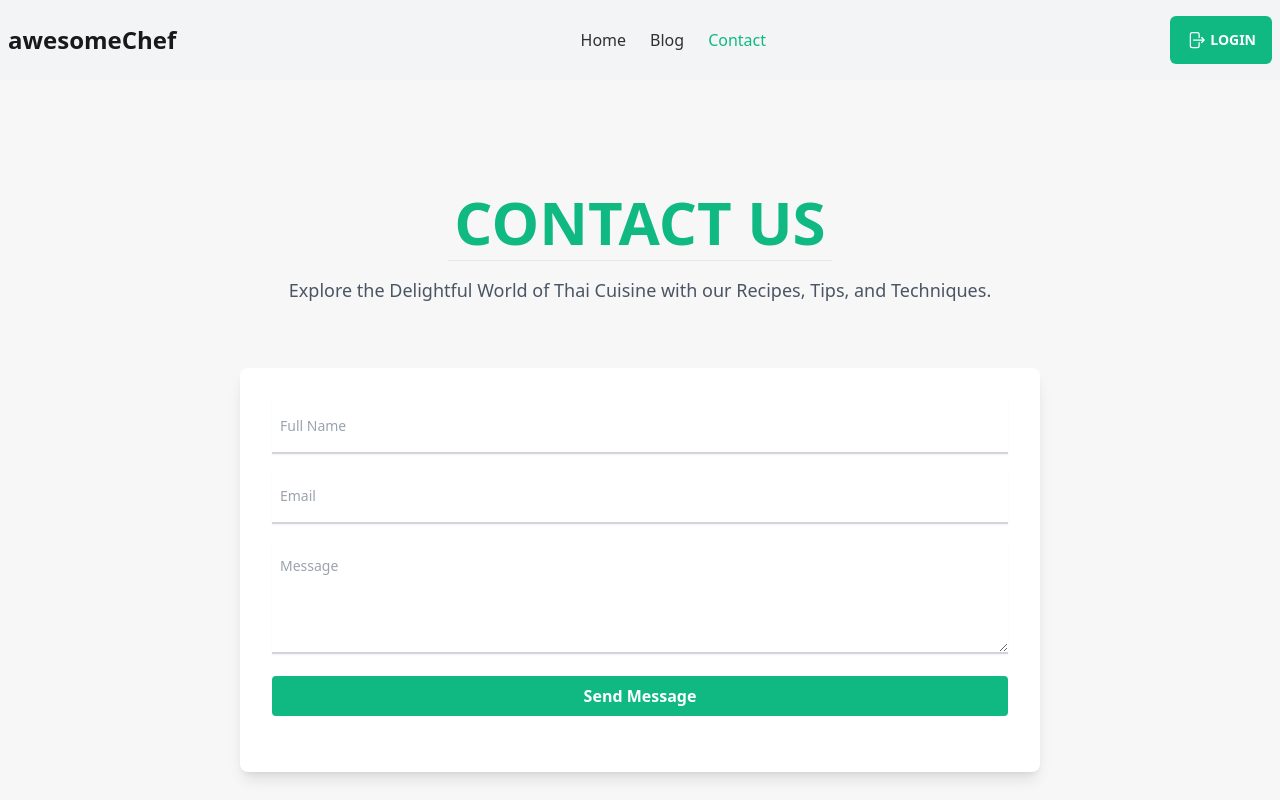
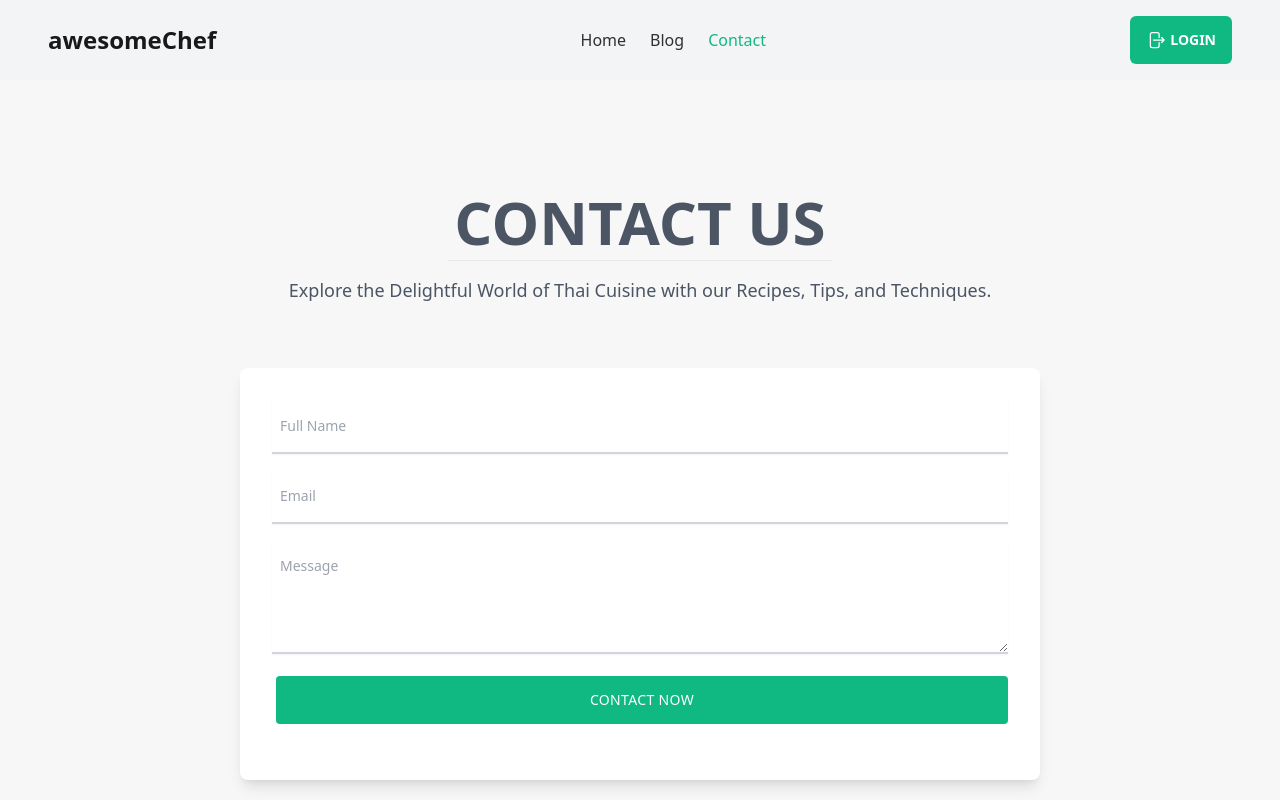
Before and after one commit to rajibrahman74/awesome-chef, a React (Vite) app: page /contact in a window 1280 px wide. Shown: the top 800 px of the page. Built offline with nearby package versions, Linux system fonts and the light colour scheme; no server answers.

Commit message:
Fix: Card issues

```diff
--- a/src/components/Button.jsx
+++ b/src/components/Button.jsx
@@ -7,7 +7,7 @@ const Button = (props) => {
 
     return (
 
-        <button className="btn border-0 inline-flex items-center justify-center h-10 px-5 text-sm font-medium tracking-wide text-white transition duration-300 rounded focus-visible:outline-none whitespace-nowrap bg-emerald-500 disabled:cursor-not-allowed disabled:borde">{props.text}</button>
+        <button className="ml-1 btn border-0 inline-flex items-center justify-center h-10 px-5 text-sm font-medium tracking-wide text-white transition duration-300 rounded focus-visible:outline-none whitespace-nowrap bg-emerald-500 disabled:cursor-not-allowed disabled:borde">{props.text}</button>
 
     );
 
--- a/src/components/HeroSection.jsx
+++ b/src/components/HeroSection.jsx
@@ -8,7 +8,7 @@ import { motion } from "framer-motion"
 
 const HeroSection = () => {
   return (
-    <section className="max-w-[100rem] mx-auto py-[10rem] flex flex-col-reverse md:flex-row justify-center items-center gap-[70px] px-4 overflow-hidden">
+    <section className="max-w-[93rem] mx-auto py-[10rem] flex flex-col-reverse md:flex-row justify-center items-center gap-[70px] lg:px-4 overflow-hidden">
       <div className="flex flex-col gap-[30px] md:w-1/2 md:pl-[30px] xs:text-center">
         <motion.h1
           initial={{ opacity: 0, y: -20 }}
@@ -22,7 +22,7 @@ const HeroSection = () => {
           initial={{ opacity: 0, y: -20 }}
           animate={{ opacity: 1, y: 0 }}
           transition={{ duration: 1, delay: 0.2 }}
-          className="text-[#757575] text-[17px] m-0 pt-5"
+          className="text-[#757575] text-[17px] m-0 pt-5 pl-1"
         >
           A Korean chef is a skilled culinary professional who specializes in
           the preparation and presentation of traditional Korean cuisine. Korean
--- a/src/components/Shared/Header.jsx
+++ b/src/components/Shared/Header.jsx
@@ -21,7 +21,7 @@ const Header = () => {
   return (
     <header className="bg-gray-100 sticky top-0 z-10 ">
       <ToastContainer />
-      <nav className="navbar max-w-7xl mx-auto flex justify-between items-center py-4 ">
+      <nav className="navbar max-w-7xl mx-auto flex justify-between items-center lg:px-12 py-4 ">
         <div className="">
           <div className="dropdown">
             <label tabIndex={0} className="btn btn-ghost lg:hidden">
--- a/src/components/Testimonial.jsx
+++ b/src/components/Testimonial.jsx
@@ -22,7 +22,7 @@ const Testimonial = () => {
       >
         <SwiperSlide>
           <div className="bg-white p-24 rounded-lg shadow-lg">
-            <img src="https://m.timesofindia.com/photo/97028719/97028719.jpg" alt="Testimonial 1" className=" w-[5rem] h-[10rem] rounded-full mx-auto mb-6" />
+            <img src="https://blog.hubspot.com/hubfs/Customer-testimonial-page.jpg" alt="Testimonial 1" className="  w-36 h-40  rounded-full mx-auto mb-6" />
             <h3 className="text-2xl text-gray-800 font-bold mb-2">John Doe</h3>
             <p className="text-lg text-gray-600">
               "Lorem ipsum dolor sit amet, consectetur adipiscing elit. Fusce aliquet vestibulum mauris ac rutrum. Proin pulvinar malesuada nisl."
@@ -31,7 +31,7 @@ const Testimonial = () => {
         </SwiperSlide>
         <SwiperSlide>
           <div className="bg-white p-24 rounded-lg shadow-lg">
-            <img src="https://i.pinimg.com/736x/eb/dc/eb/ebdcebbeded7f600a24c366a37da4dfb.jpg" alt="Testimonial 2" className=" w-[5rem] h-[10rem] rounded-full mx-auto mb-6" />
+            <img src="https://photoheads.co.uk/wp-content/uploads/2020/05/headshot-with-client-testimonial.jpg" alt="Testimonial 2" className="  w-36 h-40  rounded-full mx-auto mb-6" />
             <h3 className="text-2xl text-gray-800 font-bold mb-2">Jane Smith</h3>
             <p className="text-lg text-gray-600">
               "Sed vel facilisis lectus. Mauris a arcu vitae leo iaculis lobortis. Suspendisse potenti. Fusce id gravida turpis, vitae volutpat arcu."
@@ -40,7 +40,7 @@ const Testimonial = () => {
         </SwiperSlide>
         <SwiperSlide>
           <div className="bg-white  p-24 rounded-lg shadow-lg">
-            <img src="https://e0.pxfuel.com/wallpapers/546/11/desktop-wallpaper-jimin-bts-park-jimin-thumbnail.jpg" alt="Testimonial 3" className="w-[5rem] h-[10rem] rounded-full mx-auto mb-6" />
+            <img src="https://t3.ftcdn.net/jpg/04/60/91/88/360_F_460918802_XVCymFr7MoziFpnInbTDvrlblYhvAOi2.jpg" alt="Testimonial 3" className=" w-36 h-40  rounded-full mx-auto mb-6" />
             <h3 className="text-2xl text-gray-800 font-bold mb-2">Mike Johnson</h3>
             <p className="text-lg text-gray-600">
               "Quisque congue ligula at nunc congue, non lacinia tortor consequat. Mauris rutrum turpis et turpis scelerisque, at dictum enim pretium."
@@ -49,7 +49,7 @@ const Testimonial = () => {
         </SwiperSlide>
         <SwiperSlide>
           <div className="bg-white  p-24 rounded-lg shadow-lg">
-            <img src="https://static.wikia.nocookie.net/the-bangtan-boys/images/4/44/The_Astronaut_Concept_Photo_%281%29.png/" alt="Testimonial 4" className=" w-[5rem] h-[10rem] rounded-full mx-auto mb-6" />
+            <img src="https://img.freepik.com/premium-photo/portrait-happy-man-wearing-glasses-looking-camera-indoors_709984-2264.jpg" alt="Testimonial 4" className=" w-36 h-40  rounded-full mx-auto mb-6" />
             <h3 className="text-2xl text-gray-800 font-bold mb-2">Sarah Williams</h3>
             <p className="text-lg text-gray-600">
               "Vivamus consectetur est vitae neque ultricies, non vestibulum nulla consequat. Sed ultricies mauris eget posuere fermentum."
--- a/src/components/chefAndDetails/ChefDetails.jsx
+++ b/src/components/chefAndDetails/ChefDetails.jsx
@@ -63,13 +63,13 @@ const ChefDetails = () => {
         </div>
       </div>
 
-      <div className="my-2">
+      <div className="my-2 ">
         <h3 className="lg:text-5xl text-4xl font-bold text-center mb-8 py-8 ">
           {name}'s most popular recipes!
         </h3>
-        <div className=" mx-auto grid grid-cols-1 md:grid-cols-2 lg:grid-cols-3 gap-2 ">
+        <div className="grid grid-cols-1 md:grid-cols-2 lg:grid-cols-3 gap-2">
           {recipes.map((recipe) => (
-            <div className=" w-full" key={id}>
+            <div className="w-full" key={id}>
               <ChefRecipes recipe={recipe} />
             </div>
           ))}
--- a/src/components/chefAndDetails/ChefRecipes.jsx
+++ b/src/components/chefAndDetails/ChefRecipes.jsx
@@ -19,26 +19,26 @@ const ChefRecipes = ({ recipe }) => {
 
   return (
     <div className="px-2 py-4">
-      <div className="py-2 shadow-lg border-2 border-[#204d20] ">
+      <div className="py-2 shadow-lg border-2 border-[#204d20] md:h-[67rem] xl:h-[60rem] ">
         <h1 className="text-2xl pb-4 text-center font-bold">{recipe_name}</h1>
-        <div className="flex flex-col items-center">
-          <div className="">
+        <div className="flex flex-col items-center ">
+          <div className="flex justify-center">
             <img
               src={recipe_image}
-              className="w-full md:w-[30rem] h-[20rem] rounded-lg mb-6 lg:mb-0 "
+              className="w-full md:w-[30rem] h-[20rem] object-cover rounded-lg mb-6 lg:mb-0 "
             />
           </div>
-          <div className="px-3">
-            <p className="text-lg py-6">
+          <div className="px-3 flex-grow">
+            <p className="text-lg py-5">
               <strong>Ingredients:</strong> {ingredients}.
             </p>
-            <p className="text-lg py-3">
+            <p className="text-lg">
               <strong>Method:</strong> {method}.
             </p>
           </div>
         </div>
         <div className="flex flex-col md:flex-row items-center justify-around px-2">
-        <div className="flex mr-2 items-center py-8">
+        <div className="flex mr-2 items-center py-10">
             {Array.from({ length: 5 }).map((_, index) => (
               <StarIcon
                 key={index}
@@ -51,7 +51,7 @@ const ChefRecipes = ({ recipe }) => {
             <span className="font-semibold ml-3 text-slate-400">{recipe_rating}</span>
           </div>
           <button
-            className="transition duration-300 border-2 border-[#10B981] hover:bg-transparent hover:text-gray-600 rounded py-3 px-4 bg-success text-white flex items-center"
+            className="btn border-0 inline-flex items-center justify-center h-10 px-5 text-sm font-medium tracking-wide text-white transition duration-300 rounded focus-visible:outline-none whitespace-nowrap bg-emerald-500 disabled:cursor-not-allowed disabled:borde"
             disabled={favorite}
             onClick={handleFavorite}
           >
--- a/src/pages/Blog.jsx
+++ b/src/pages/Blog.jsx
@@ -22,7 +22,7 @@ const Blog = () => {
     <>
       <div>
         <div className="pt-20 pb-36 px-12 text-center">
-        <h1 className="text-[#10b981] py-5 md:text-8xl text-4xl font-sans font-bold">
+        <h1 className="text-gray-600 py-5 md:text-8xl text-4xl font-sans font-bold">
            Blog
           </h1>
           <h1 className="py-12 text-4xl font-sans font-bold">
--- a/src/pages/Contact.jsx
+++ b/src/pages/Contact.jsx
@@ -1,10 +1,11 @@
 import React from "react";
+import { Button } from "../components/Button.jsx";
 
 const Contact = () => {
   return (
     <section className="items-center  py-20 md:px-4 px-2 overflow-hidden">
       <div className="flex flex-col items-center justify-center py-8 text-center">
-        <h2 className="text-4xl md:text-6xl text-[#10b981] font-bold mb-2 uppercase">
+        <h2 className="text-4xl md:text-6xl text-gray-600 font-bold mb-2 uppercase">
         Contact Us
         </h2>
         <hr className="h-1 w-[24rem] "/>
@@ -43,13 +44,8 @@ const Contact = () => {
                 placeholder="Message"
               />
             </div>
-            <div className="mb-6">
-              <button
-                type="submit"
-                className="w-full bg-success text-white font-bold py-2 px-4 rounded focus:outline-none focus:shadow-outline"
-              >
-                Send Message
-              </button>
+            <div className="mb-6 justify-center flex flex-col">
+            <Button text="Contact Now" />
             </div>
           </form>
         </div>
```
